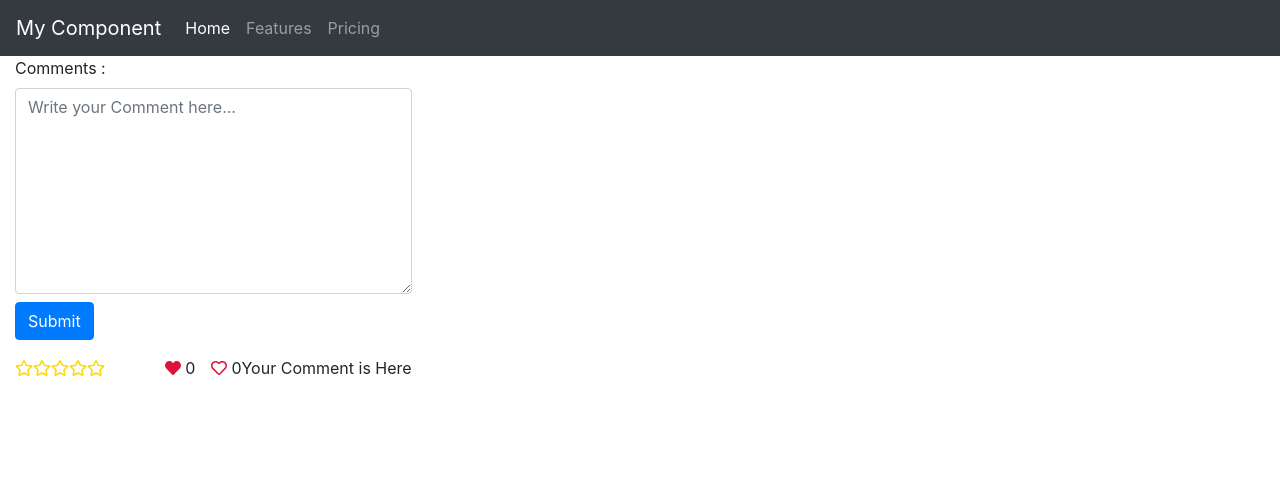
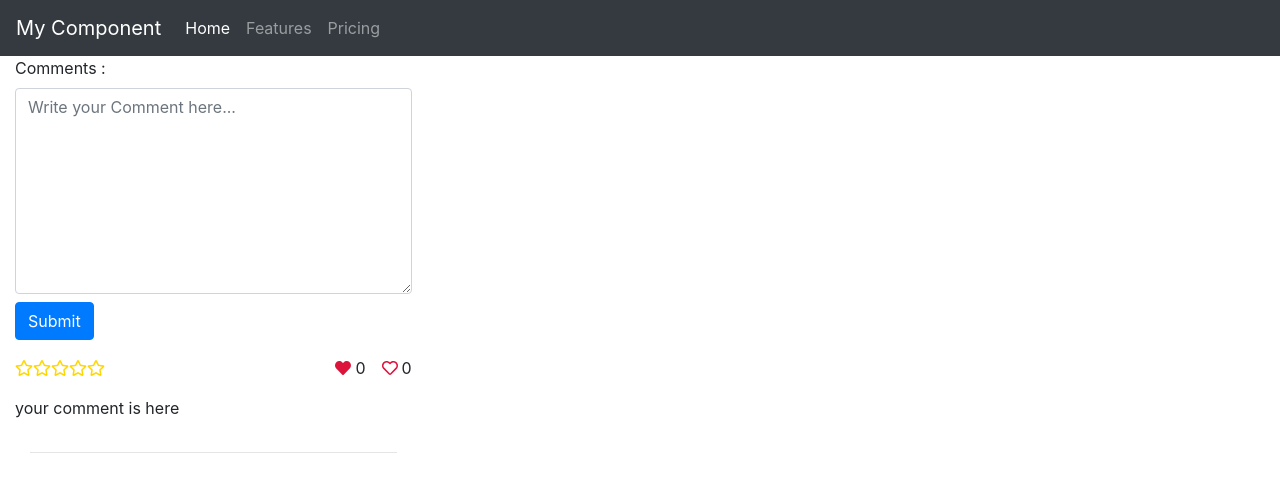
Before and after one commit to babackkh/AngularComments, an Angular app in the folder my-app-comments/: page / in a window 1280 px wide. Shown: the top 492 px of the page. Built offline with nearby package versions, Linux system fonts and the light colour scheme.

Commit message:
Pulling and Comment Text

```diff
--- a/my-app-comments/src/app/home/home.component.css
+++ b/my-app-comments/src/app/home/home.component.css
@@ -1,6 +1,3 @@
-.star-box{
-    color: gold;
-}
 .like , .dislike{
     color: crimson;
 }
--- a/my-app-comments/src/app/home/home.component.html
+++ b/my-app-comments/src/app/home/home.component.html
@@ -10,25 +10,22 @@
         </form>
       </div>
     </div>
-    <div class="row">
+    <div class="row comment">
       <div class="col-lg-4 col-md-3 col-sm-12">
-        <div class="comment d-flex">
-          <div class="star-box d-flex">
-            <span><i class="far fa-star"></i></span>
-            <span><i class="far fa-star"></i></span>
-            <span><i class="far fa-star"></i></span>
-            <span><i class="far fa-star"></i></span>
-            <span><i class="far fa-star"></i></span>
-          </div>
+        <div class="rating-bar d-flex">
+          <app-star></app-star>
           <div class="like-box d-flex ml-auto">
-            <span><i class="fas like fa-heart"></i></span>
+            <span><i class="fas fa-heart like"></i></span>
             <span><p class="like-number ml-1">0</p></span>
             <span><i class="far fa-heart dislike ml-3"></i></span>
             <span><p class="dislike-number ml-1">0</p></span>
           </div>
-          <div class="comment-text">
-            <p>Your Comment is Here</p>
-          </div>
+        </div>
+        <div class="text-box d-flex">
+          <p>your comment is here</p>
+        </div>
+        <div class="col-md-12 text-red">
+            <hr>
         </div>
       </div>
     </div>
--- a/my-app-comments/src/app/star/star.component.css
+++ b/my-app-comments/src/app/star/star.component.css
@@ -0,0 +1,3 @@
+.star-box{
+    color: gold;
+}
--- a/my-app-comments/src/app/star/star.component.html
+++ b/my-app-comments/src/app/star/star.component.html
@@ -1 +1,7 @@
-<p>star works!</p>
+<div class="star-box d-flex">
+    <span><i class="far fa-star"></i></span>
+    <span><i class="far fa-star"></i></span>
+    <span><i class="far fa-star"></i></span>
+    <span><i class="far fa-star"></i></span>
+    <span><i class="far fa-star"></i></span>
+  </div>
--- a/my-app-comments/src/app/star/star.component.ts
+++ b/my-app-comments/src/app/star/star.component.ts
@@ -1,4 +1,4 @@
-import { Component, OnInit } from '@angular/core';
+import { Component, OnInit, Output, Input } from '@angular/core';
 
 @Component({
   selector: 'app-star',
@@ -8,8 +8,12 @@ import { Component, OnInit } from '@angular/core';
 export class StarComponent implements OnInit {
 
   constructor() { }
+  hovered = false;
 
   ngOnInit() {
   }
-
+  mouseOvered($event: any) {
+    this.hovered = true;
+    console.log(this.hovered);
+  }
 }
```
Also changed, not shown: 1 other file (tests, documents, lock files or other folders).
